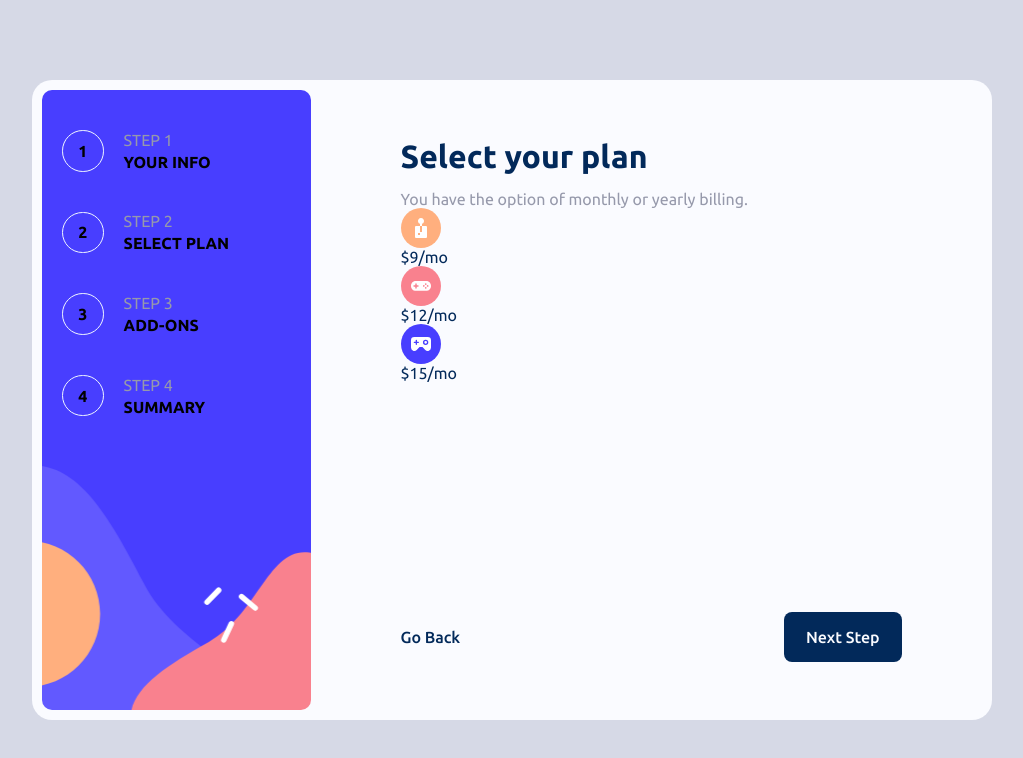
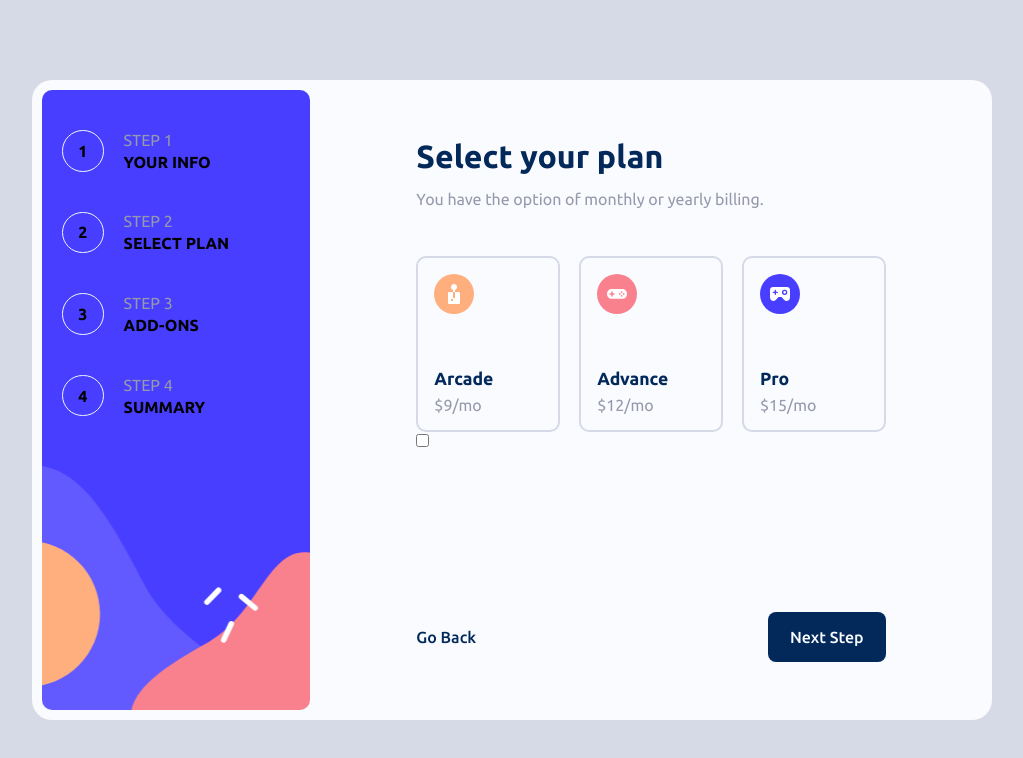
Before and after one commit to alvaromd99/multi-step-form, a React (Vite) app: page / in a window 1280 px wide. Both pictures are taken after a click on the button "Next Step". Shown: the top 758 px of the page, without its empty margins (128-1151 px from the left). Built offline with nearby package versions, Linux system fonts and the light colour scheme.

Commit message:
make css for the cards on the second step

```diff
--- a/src/App.css
+++ b/src/App.css
@@ -47,6 +47,7 @@
 	gap: 10px;
 }
 
+/* Side */
 .side-bar {
 	width: var(--w);
 	height: 100%;
@@ -108,7 +109,7 @@
 .main-content {
 	width: calc(100% - var(--w));
 	color: var(--marine-blue);
-	padding: 3rem 5rem;
+	padding: 3rem 6rem;
 }
 
 .header {
@@ -123,6 +124,40 @@
 	}
 }
 
+/* Global to all steps class */
+.main-content-step {
+	width: 100%;
+	height: 100%;
+	position: relative;
+}
+
+.footer {
+	width: 100%;
+	position: absolute;
+	bottom: 0;
+	display: flex;
+	align-items: center;
+
+	& .next-btn {
+		background-color: var(--marine-blue);
+		min-height: 3rem;
+		padding: 1rem 1.4rem;
+		border: none;
+		color: var(--alabaster);
+		font-weight: 500;
+		border-radius: 8px;
+	}
+
+	& .back-btn {
+		background-color: transparent;
+		min-height: 3rem;
+		border: none;
+		color: inherit;
+		font-weight: 500;
+	}
+}
+
+/* Step 1 */
 .form-content {
 	margin-top: 3rem;
 	display: flex;
@@ -159,34 +194,37 @@
 	}
 }
 
-.main-content-step {
-	width: 100%;
-	height: 100%;
-	position: relative;
+/* Step 2 */
+.plan-content {
+	display: flex;
+	align-items: center;
+	justify-content: space-between;
+	margin-top: 3rem;
 }
 
-.footer {
-	width: 100%;
-	position: absolute;
-	bottom: 0;
+.plan-card {
+	width: 9rem;
+	height: 11rem;
+	padding: 1rem;
+	border-radius: 10px;
+	border: 2px solid var(--light-gray);
 	display: flex;
-	align-items: center;
+	flex-direction: column;
+	justify-content: space-between;
 
-	& .next-btn {
-		background-color: var(--marine-blue);
-		min-height: 3rem;
-		padding: 1rem 1.4rem;
-		border: none;
-		color: var(--alabaster);
-		font-weight: 500;
-		border-radius: 8px;
-	}
-
-	& .back-btn {
-		background-color: transparent;
-		min-height: 3rem;
-		border: none;
-		color: inherit;
-		font-weight: 500;
+	& .card-text {
+		& h2 {
+			font-size: 1.1rem;
+			font-weight: 700;
+			margin-bottom: 8px;
+		}
+		& p {
+			color: var(--cool-gray);
+		}
 	}
 }
+
+.plan-card:hover,
+.plan-card:focus-visible {
+	border-color: var(--marine-blue);
+}
--- a/src/components/footer/Footer.tsx
+++ b/src/components/footer/Footer.tsx
@@ -15,7 +15,7 @@ export default function Footer({ order }: FooterProps) {
 			style={{ justifyContent: isDisabled ? 'flex-end' : 'space-between' }}>
 			<button
 				className='back-btn'
-				onClick={() => changeComponentToShow(order + 1)}
+				onClick={() => changeComponentToShow(order - 1)}
 				disabled={isDisabled}
 				style={{ display: isDisabled ? 'none' : 'block' }}>
 				Go Back
--- a/src/components/step2/PlanCard.tsx
+++ b/src/components/step2/PlanCard.tsx
@@ -7,9 +7,13 @@ interface PlanCardProps {
 export default function PlanCard({ title, price, svg }: PlanCardProps) {
 	return (
 		<div className='plan-card'>
-			<img src={svg} alt={`${title} image`} />
-			<h2></h2>
-			<p>{`$${price}/mo`}</p>
+			<div className='card-img'>
+				<img src={svg} alt={`${title} image`} />
+			</div>
+			<div className='card-text'>
+				<h2>{title}</h2>
+				<p>{`$${price}/mo`}</p>
+			</div>
 		</div>
 	)
 }
--- a/src/components/step2/SelectPlan.tsx
+++ b/src/components/step2/SelectPlan.tsx
@@ -18,6 +18,10 @@ const SelectPlan = () => {
 				<PlanCard title='Advance' price='12' svg={AdvanceIcon} />
 				<PlanCard title='Pro' price='15' svg={ProIcon} />
 			</div>
+			<label className='pay-plan-switch'>
+				<input type='checkbox' />
+				<span className='pay-plan-slider'></span>
+			</label>
 			<Footer order={2} />
 		</div>
 	)
```
Also changed, not shown: src/components/icons/ProIcons.tsx (deleted, +0 -18 lines), src/components/icons/AdvanceIcon.tsx (deleted), src/components/icons/ArcadeIcons.tsx (deleted).
